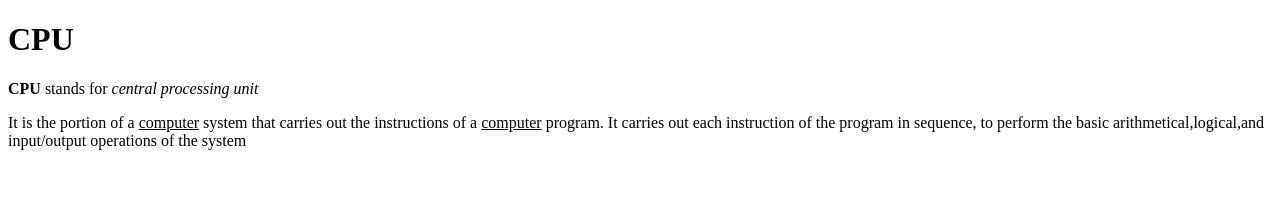
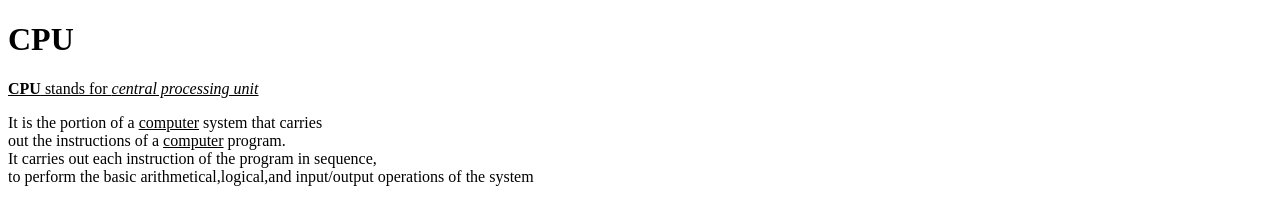
Before and after one commit to iamneo-production/ffecfafecbadaeccdfffebaeceaec, a website: page public/index.html in a window 1280 px wide. Drawn offline with Linux system fonts and the light colour scheme.

Commit message:
Backup Commit

```diff
--- a/public/index.html
+++ b/public/index.html
@@ -10,10 +10,10 @@
 
 </head>
 <body>
-    <b>CPU</b> stands for <i>central processing unit</i>
-    <p>It is the portion of a <u>computer</u> system that carries
-       out the instructions of a <u>computer</u> program.
-       It carries out each instruction of the program in sequence,
+    <u><b>CPU</b> stands for <i>central processing unit</i></u><br>
+    <p>It is the portion of a <u>computer</u> system that carries<br>
+       out the instructions of a <u>computer</u> program.<br>
+       It carries out each instruction of the program in sequence,<br>
        to perform the basic arithmetical,logical,and input/output operations of the system</p>
 </body>
 </html>
```
